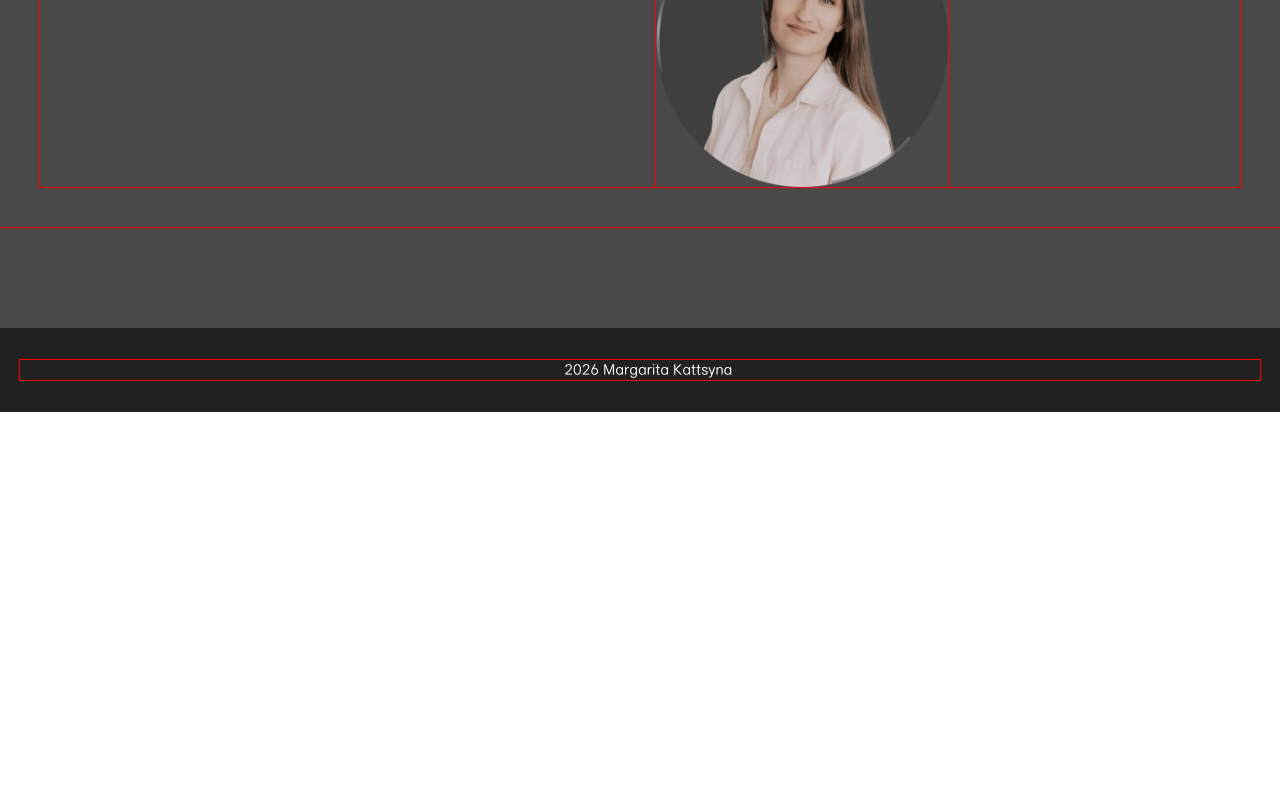
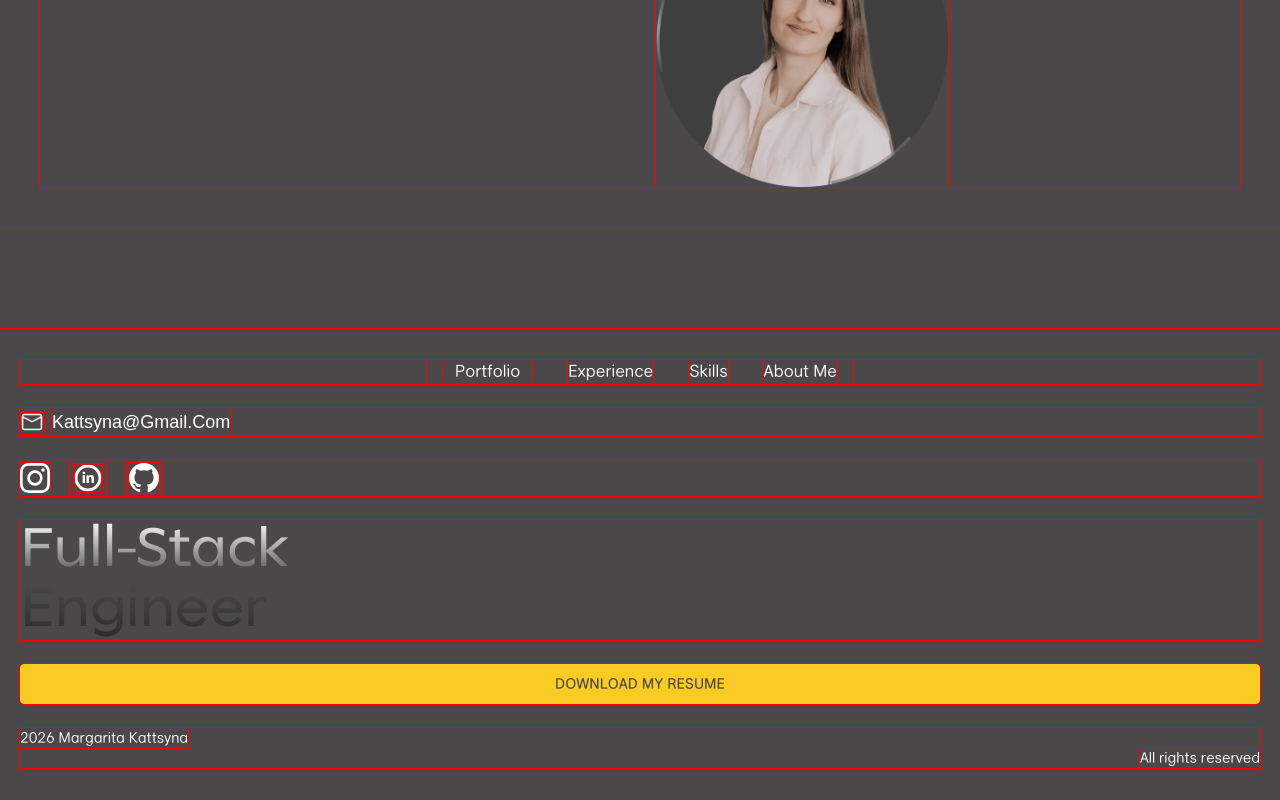
Before and after one commit to prostodiva/kattsynaV2, a React (Vite) app in the folder frontend/web/: page / in a window 1280 px wide. Shown: the part 3672-4472 px from the top of the page. Before the commit the page ends 4084 px from the top, so only its background shows below. Built offline with nearby package versions, Linux system fonts and the light colour scheme; no server answers.

Commit message:
add: footer template

```diff
--- a/frontend/web/src/components/Footer.tsx
+++ b/frontend/web/src/components/Footer.tsx
@@ -1,9 +1,58 @@
+import resume from '@/assets/resume.pdf';
+import Button from "./ui/Button";
+import Navbar from "./ui/Navbar";
+import { CiMail } from "react-icons/ci";
+import { TiSocialLinkedinCircular } from "react-icons/ti";
+import { RiGithubFill } from "react-icons/ri";
+import { BsInstagram } from "react-icons/bs";
+
 function Footer() {
+
+  const handleDownload = () => {
+  window.location.href = resume;
+  };
+
   return (
-    <footer className="px-5 py-8 bg-surface-section">
-      <p className="font-goorm text-sm text-text-muted text-center">
-        © 2026 Margarita Kattsyna
-      </p>
+    <footer className="px-5 py-8 flex flex-col gap-6">
+      <div className="flex-1 flex justify-center">
+        <Navbar variant="horizontal" showHamburger={false} />
+      </div>
+
+      <div className="flex items-center gap-2">
+        <CiMail size={24} className="stroke-[0.5]" />
+        <h2 className="font-reflow text-text-secondary text-lg 2xl:text-2xl max-w-sm">Kattsyna@Gmail.Com</h2>
+      </div>
+
+      <div className="flex items-center gap-5">
+        <BsInstagram size={30} />
+        <TiSocialLinkedinCircular size={36}/>
+        <RiGithubFill size={36}/>
+      </div>
+
+      <div>
+        <h1 className="text-6xl font-unitea bg-gradient-to-b from-[var(--color-gradient-text-from)] via-[var(--color-gradient-text-via)] to-[var(--color-gradient-text-to)] bg-clip-text text-transparent">
+          Full-Stack <br />
+          Engineer
+        </h1>
+      </div>
+
+      <Button
+          variant="secondary"
+          className="lg:flex gap-2 items-center w-full"
+          onClick={handleDownload}
+          rounded
+        >
+          download my resume
+      </Button>
+
+      <div className="flex flex-col">
+        <p className="font-goorm text-sm text-text-secondary self-start">
+          2026 Margarita Kattsyna
+        </p>
+        <p className="font-goorm text-sm text-text-secondary self-end">
+          All rights reserved
+        </p>
+      </div>
     </footer>
   );
 }
--- a/frontend/web/src/components/ui/Navbar.tsx
+++ b/frontend/web/src/components/ui/Navbar.tsx
@@ -15,13 +15,14 @@ interface NavbarProps {
   logo?: React.ReactNode;
   variant?: 'horizontal' | 'vertical';
   alignment?: 'start' | 'center' | 'end' | 'between';
+  showHamburger?: boolean;
 }
 
 function Navbar({
   links,
   linkClassName = 'md:mx-4 2xl:text-2xl font-goorm font-normal brand-navbar flex items-center gap-1 whitespace-nowrap',
   activeLinkClassName = 'bg-brand-highlight px-3 rounded-sm',
-  variant = 'horizontal',
+  variant = 'horizontal', showHamburger = true,
 }: NavbarProps) {
   const [mobileOpen, setMobileOpen] = useState(false);
 
@@ -37,9 +38,11 @@ function Navbar({
   const variantClasses =
     variant === 'vertical'
       ? 'flex-col'
-      : mobileOpen
-        ? 'flex-col absolute top-12 right-0'
-        : 'hidden md:flex';
+      : !showHamburger
+        ? 'flex flex-row flex-wrap'
+        : mobileOpen
+          ? 'flex-col absolute top-12 right-0'
+          : 'hidden md:flex';
 
   const renderedLinks = navLinks.map((link) => (
     <Link
@@ -53,9 +56,9 @@ function Navbar({
   ));
 
   return (
-    <div className="flex items-center justify-end md:justify-center">
+    <div className="flex w-full items-center justify-end md:justify-center">
       {/*hamburger button for mobile*/}
-      {variant === 'horizontal' && (
+      {showHamburger && variant === 'horizontal' && (
         <button
           className="md:hidden ml-auto px-4 py-2 text-xl font-goorm font-normal uppercase"
           onClick={() => setMobileOpen(!mobileOpen)}
--- a/frontend/web/src/index.css
+++ b/frontend/web/src/index.css
@@ -133,4 +133,9 @@ body {
 
   /* Border */
   --color-border-light: #d0ebff;
+
+  /* Gradient */
+  --color-gradient-text-from: #FFFFFF;
+  --color-gradient-text-via: #4B4B4B;
+  --color-gradient-text-to: #2B2B2B;
 }
```
